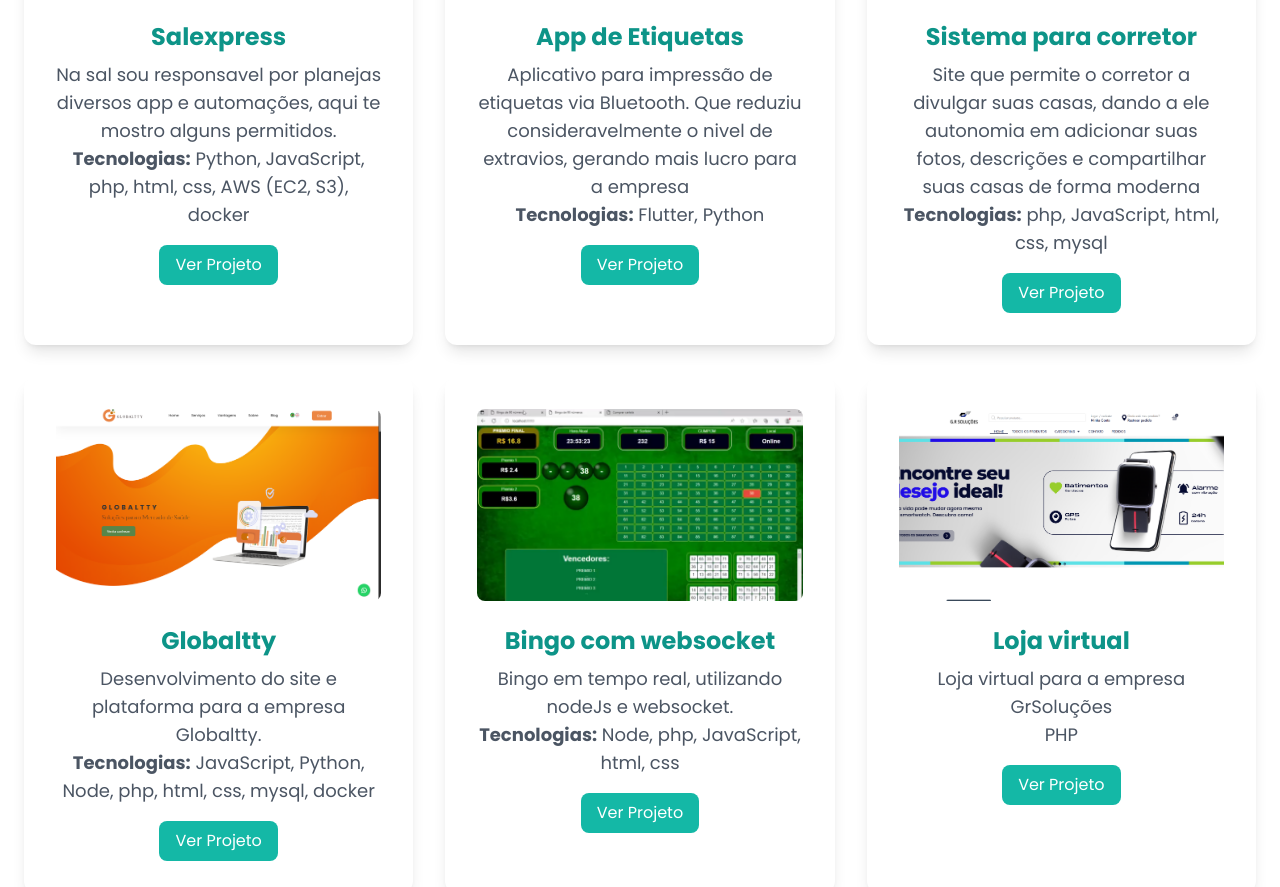
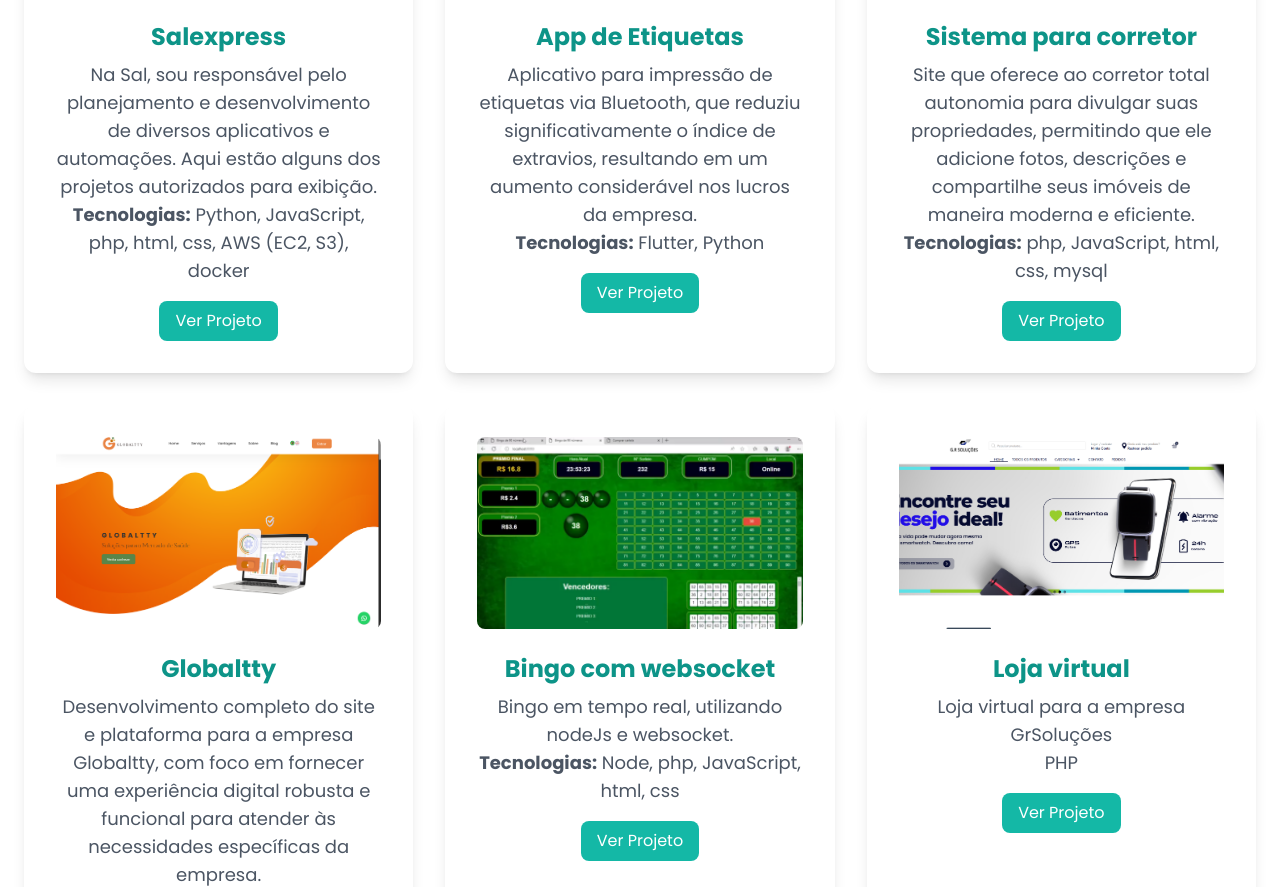
Before and after one commit to marcos010894/portifolio, a plain HTML site: page index.html in a window 1280 px wide. Shown: the part 2773-3660 px from the top of the page. Drawn offline with nearby package versions, Linux system fonts and the light colour scheme.

Commit message:
correções de escrita

```diff
--- a/index.html
+++ b/index.html
@@ -230,8 +230,8 @@
                     class="bg-white p-8 rounded-xl shadow-lg hover:shadow-2xl transition duration-300 transform hover:scale-105">
                     <img src="assets/images/4.png" alt="Projeto 3" class="w-full h-48 object-cover rounded-lg">
                     <h3 class="text-2xl font-bold text-teal-600 mt-6 mb-2">Salexpress</h3>
-                    <p class="text-lg text-gray-600 mb-4">Na sal sou responsavel por planejas diversos app e automações,
-                        aqui te mostro alguns permitidos.
+                    <p class="text-lg text-gray-600 mb-4">Na Sal, sou responsável pelo planejamento e desenvolvimento de
+                        diversos aplicativos e automações. Aqui estão alguns dos projetos autorizados para exibição.
                         <br>
                         <strong>Tecnologias:</strong> Python, JavaScript, php, html, css, AWS (EC2, S3), docker
                     </p>
@@ -245,8 +245,9 @@
                     <img src="assets/images/Imagem do WhatsApp de 2025-03-06 à(s) 12.01.17_043e2ebe.jpg" alt="Projeto 3"
                         class="w-full h-48 object-cover rounded-lg">
                     <h3 class="text-2xl font-bold text-teal-600 mt-6 mb-2">App de Etiquetas</h3>
-                    <p class="text-lg text-gray-600 mb-4">Aplicativo para impressão de etiquetas via Bluetooth. Que
-                        reduziu consideravelmente o nivel de extravios, gerando mais lucro para a empresa
+                    <p class="text-lg text-gray-600 mb-4">Aplicativo para impressão de etiquetas via
+                        Bluetooth, que reduziu significativamente o índice de extravios, resultando em um aumento
+                        considerável nos lucros da empresa.
                         <br>
                         <strong>Tecnologias:</strong> Flutter, Python
                     </p>
@@ -259,8 +260,9 @@
                     class="bg-white p-8 rounded-xl shadow-lg hover:shadow-2xl transition duration-300 transform hover:scale-105">
                     <img src="assets/images/angel.png" alt="Projeto 3" class="w-full h-48 object-cover rounded-lg">
                     <h3 class="text-2xl font-bold text-teal-600 mt-6 mb-2">Sistema para corretor</h3>
-                    <p class="text-lg text-gray-600 mb-4">Site que permite o corretor a divulgar suas casas, dando a ele
-                        autonomia em adicionar suas fotos, descrições e compartilhar suas casas de forma moderna
+                    <p class="text-lg text-gray-600 mb-4">Site que oferece ao corretor total autonomia para divulgar
+                        suas propriedades, permitindo que ele adicione fotos, descrições e compartilhe seus imóveis de
+                        maneira moderna e eficiente.
                         <br>
                         <strong>Tecnologias:</strong> php, JavaScript, html, css, mysql
                     </p>
@@ -276,7 +278,9 @@
                     <img src="assets/images/Captura de tela 2025-03-08 151124.png" alt="Projeto 2"
                         class="w-full h-48 object-cover rounded-lg">
                     <h3 class="text-2xl font-bold text-teal-600 mt-6 mb-2">Globaltty</h3>
-                    <p class="text-lg text-gray-600 mb-4">Desenvolvimento do site e plataforma para a empresa Globaltty.
+                    <p class="text-lg text-gray-600 mb-4">Desenvolvimento completo do site e plataforma para a empresa
+                        Globaltty, com foco em fornecer uma experiência digital robusta e funcional para atender às
+                        necessidades específicas da empresa.
                         <br>
                         <strong>Tecnologias:</strong> JavaScript, Python, Node, php, html, css, mysql, docker
                     </p>
```
